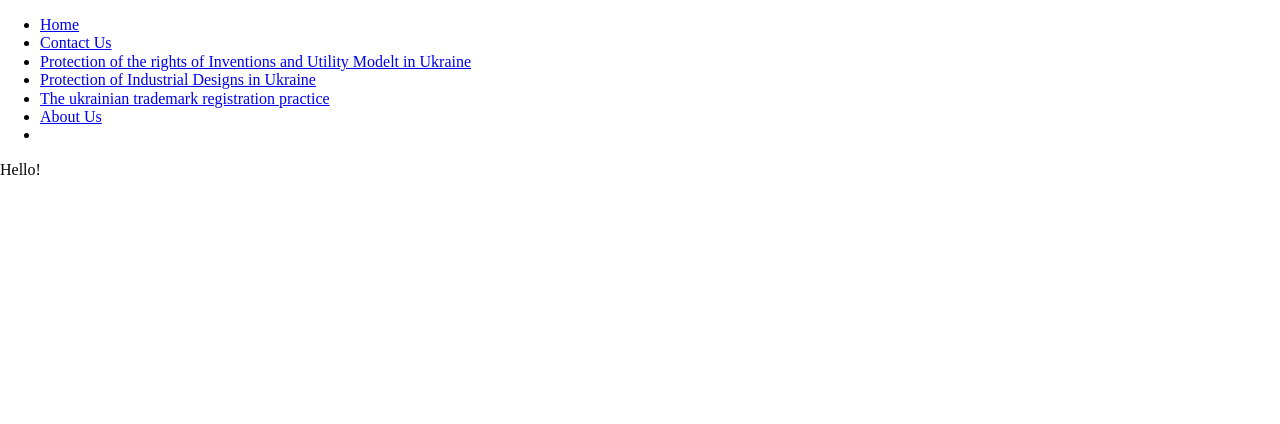
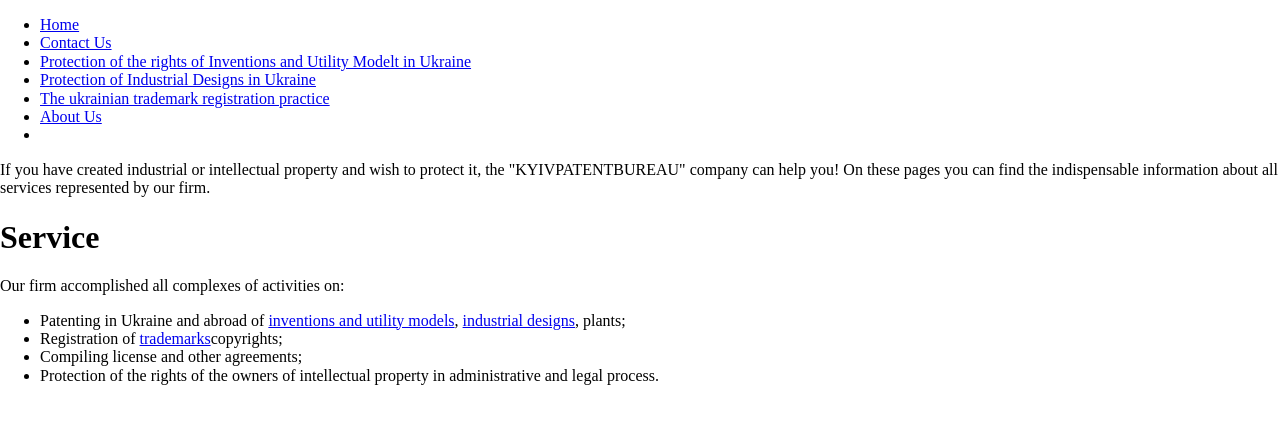
Before and after one commit to Mindshine/patent, a Jekyll site: the page built from _posts/en/pages/2000-01-01-index.html, in a window 1280 px wide. Shown: the top 424 px of the page. Built offline with Jekyll 4.4.1, drawn with Linux system fonts in a browser that asks for light colours; nearby versions of some CDN libraries; library files that are not in the unit come from our copies; Markdown is read by kramdown in place of the engine named in the settings.

Commit message:
Update 2000-01-01-index.html

```diff
--- a/_posts/en/pages/2000-01-01-index.html
+++ b/_posts/en/pages/2000-01-01-index.html
@@ -5,4 +5,14 @@
 categories:
 - en
 ---
-Hello!
+<p>If you have created industrial or intellectual property and wish to protect it, the "KYIVPATENTBUREAU" company can help you! On these pages you can find the indispensable information about all services represented by our firm.</p>
+<h1>Service</h1>
+<p>
+  Our firm accomplished all complexes of activities on:
+  <ul>
+    <li>Patenting in Ukraine and abroad of <a href="./inventions.html">inventions and utility models</a>, <a href="./designs.html">industrial designs</a>, plants;</li>
+    <li>Registration of <a href="./trademark.html">trademarks</a>copyrights;</li>
+    <li>Compiling license and other agreements;</li>
+    <li>Protection of the rights of the owners of intellectual property in administrative and legal process.</li>
+  </ul>
+</p>
```
